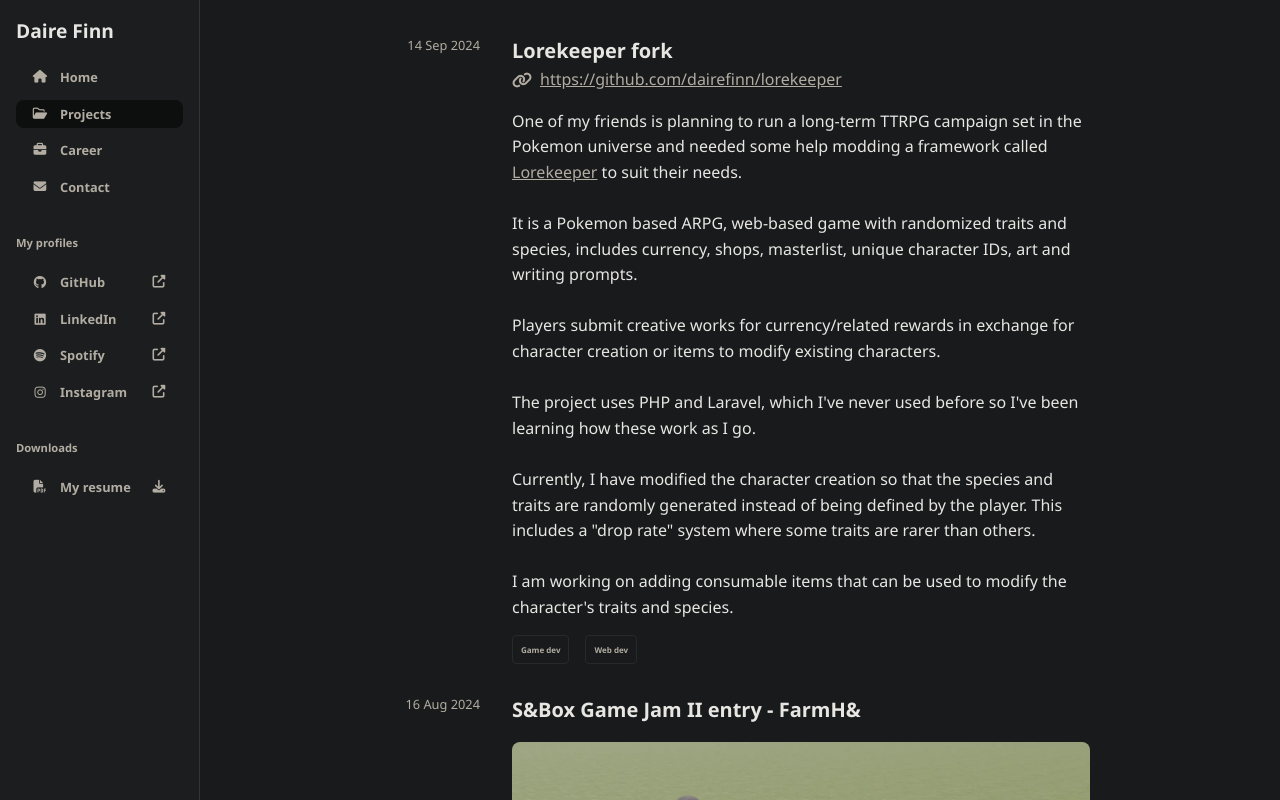
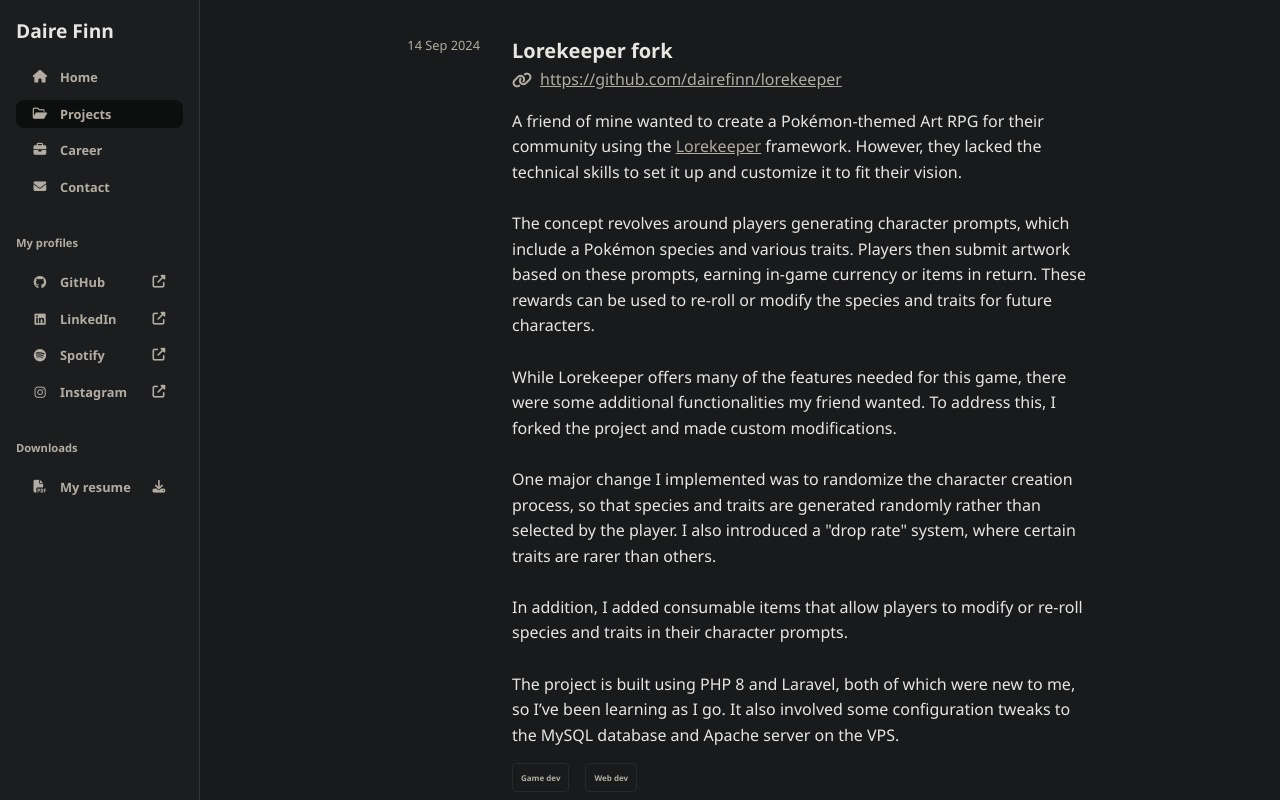
Before and after one commit to dairefinn/dairefinn.github.io, an Angular app: page /projects in a window 1280 px wide. Shown: the top 800 px of the page. Built offline with nearby package versions, Linux system fonts and the light colour scheme.

Commit message:
Improved description of latest project

```diff
--- a/src/data/projects.ts
+++ b/src/data/projects.ts
@@ -13,17 +13,17 @@
     {
         title: 'Lorekeeper fork',
         description: `
-            One of my friends is planning to run a long-term TTRPG campaign set in the Pokemon universe and needed some help modding a framework called <a href="https://lorekeeper.me/">Lorekeeper</a> to suit their needs.
+            A friend of mine wanted to create a Pokémon-themed Art RPG for their community using the <a href="https://lorekeeper.me/" target="_blank">Lorekeeper</a> framework. However, they lacked the technical skills to set it up and customize it to fit their vision.
             <br/><br/>
-            It is a Pokemon based ARPG, web-based game with randomized traits and species, includes currency, shops, masterlist, unique character IDs, art and writing prompts.
+            The concept revolves around players generating character prompts, which include a Pokémon species and various traits. Players then submit artwork based on these prompts, earning in-game currency or items in return. These rewards can be used to re-roll or modify the species and traits for future characters.
             <br/><br/>
-            Players submit creative works for currency/related rewards in exchange for character creation or items to modify existing characters.
+            While Lorekeeper offers many of the features needed for this game, there were some additional functionalities my friend wanted. To address this, I forked the project and made custom modifications.
             <br/><br/>
-            The project uses PHP and Laravel, which I've never used before so I've been learning how these work as I go.
+            One major change I implemented was to randomize the character creation process, so that species and traits are generated randomly rather than selected by the player. I also introduced a "drop rate" system, where certain traits are rarer than others.
             <br/><br/>
-            Currently, I have modified the character creation so that the species and traits are randomly generated instead of being defined by the player. This includes a "drop rate" system where some traits are rarer than others.
+            In addition, I added consumable items that allow players to modify or re-roll species and traits in their character prompts.
             <br/><br/>
-            I am working on adding consumable items that can be used to modify the character's traits and species.
+            The project is built using PHP 8 and Laravel, both of which were new to me, so I’ve been learning as I go. It also involved some configuration tweaks to the MySQL database and Apache server on the VPS.
             `,
         tags: [Tag.GAME_DEV, Tag.WEB_DEV],
         link: 'https://github.com/dairefinn/lorekeeper',
@@ -34,7 +34,7 @@
         description: `
             <img src="assets/images/farmhand.webp" alt="FarmH&" class="img-full-width img-rounded"/>
             <br/><br/>
-            S&Box is a new in-development game engine built on top of the Source 2 engine. I am working alongside a group of friends to create a game for <a href="https://sbox.game/c/gamejam2">S&Box's Game Jam II</a> - a farming game with a horror twist called "FarmH&". The aim of the game is to grow and sell enough Melons to buy a car and leave the sinister farmer's farm.
+            S&Box is a new in-development game engine built on top of the Source 2 engine. I am working alongside a group of friends to create a game for <a href="https://sbox.game/c/gamejam2" target="_blank">S&Box's Game Jam II</a> - a farming game with a horror twist called "FarmH&". The aim of the game is to grow and sell enough Melons to buy a car and leave the sinister farmer's farm.
             <br/><br/>
             We have each taken ownership of different features of the project and have been working on them in isolation before we can tie it all together into a coherent game. So far I have implemented quite a few features including:
             <ul>
```
